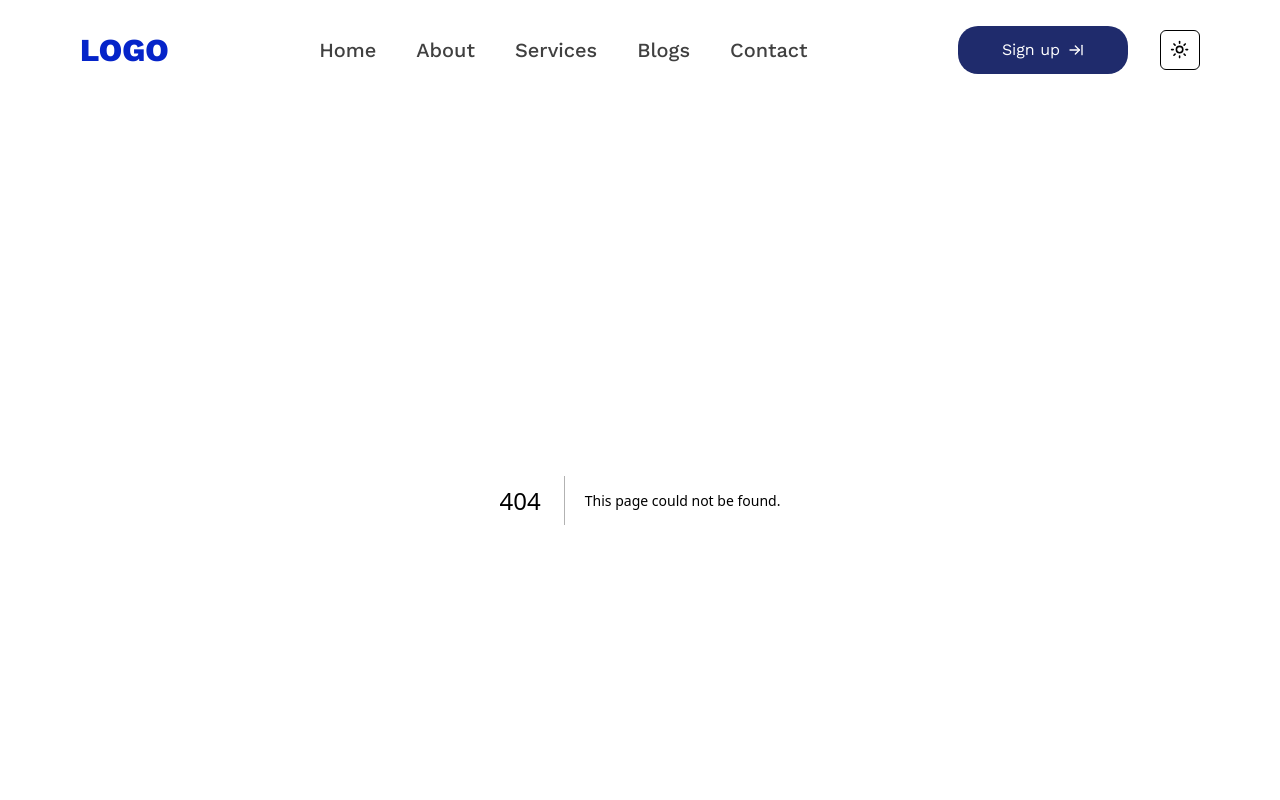
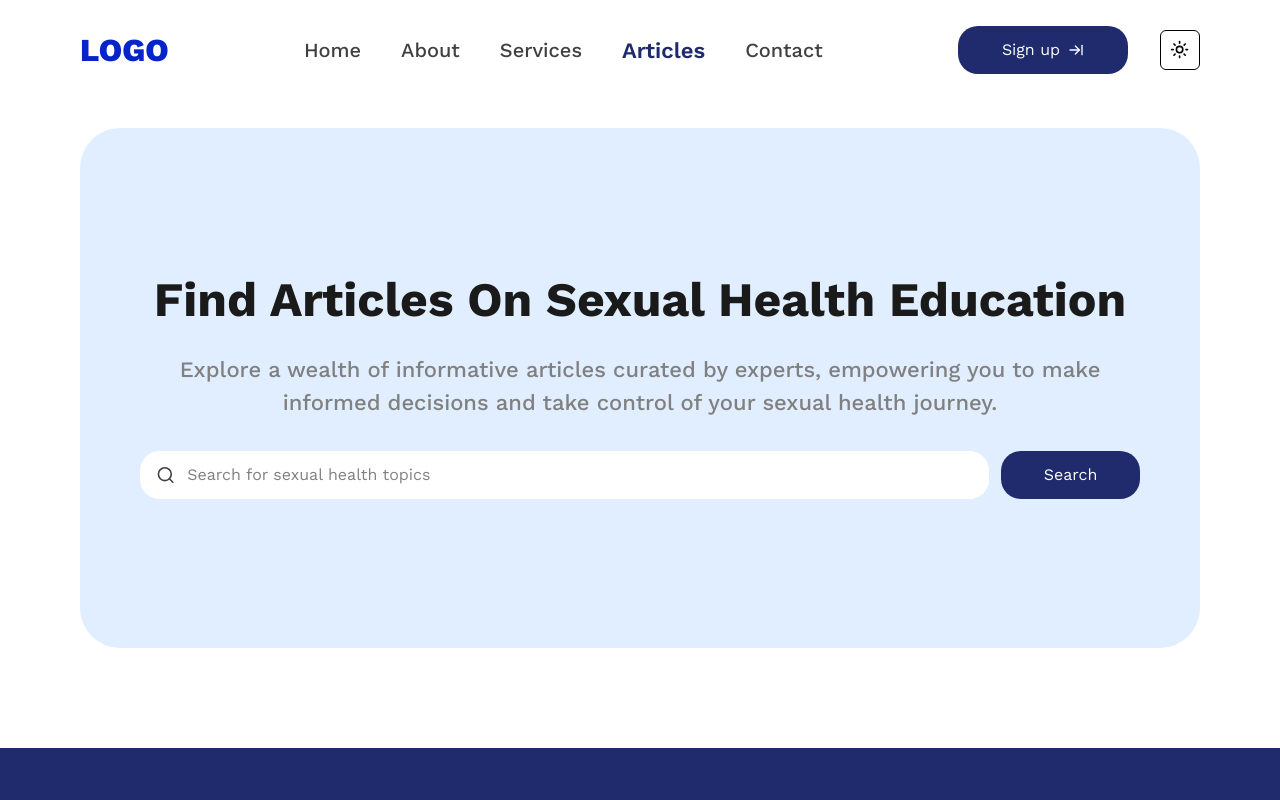
Before and after one commit to Perpy-del/BeeAware, a Next.js app: page /articles in a window 1280 px wide. Before the commit this address had no page. Shown: the top 800 px of the page. Built offline with nearby package versions, Linux system fonts and the light colour scheme.

Commit message:
chore: add search section on articles page

```diff
--- /dev/null
+++ b/app/articles/page.tsx
@@ -0,0 +1,13 @@
+import SearchArticleComponent from '@/components/ArticlesComponents/SearchArticleComponent';
+
+type Props = {};
+
+const ArticlesPage = (props: Props) => {
+  return (
+    <div>
+      <SearchArticleComponent />
+    </div>
+  );
+};
+
+export default ArticlesPage;
--- a/app/globals.css
+++ b/app/globals.css
@@ -2,8 +2,12 @@
 @tailwind components;
 @tailwind utilities;
 
-.contact-input::placeholder {
-    color: #808080
+.contact-input::placeholder, .articles-input::placeholder {
+    color: #808080;
+}
+
+.articles-input::placeholder {
+    font-size: 12px;
 }
 
 .about-card {
@@ -27,8 +31,14 @@
     transform: rotateY(180deg);
 }
 
+@media (min-width: 768px) {
+    .articles-input::placeholder {
+        font-size: 16px;
+    }
+}
+
 @media (min-width: 2560px) {
-    .contact-input::placeholder {
+    .contact-input::placeholder, .articles-input::placeholder {
         font-size: 28px;
     }
 }
--- /dev/null
+++ b/components/ArticlesComponents/SearchArticleComponent.tsx
@@ -0,0 +1,37 @@
+import { Button } from '@/components/ui/button';
+import { Search } from 'lucide-react';
+
+type Props = {};
+
+const SearchArticleComponent = (props: Props) => {
+  return (
+    <div className="bg-baAccent flex flex-col justify-center items-center sm:py-[30px] sm:px-4 lg:px-[60px] 3xl:px-56 3xl:mx-40 sm:rounded-[15px] lg:rounded-[40px] sm:h-fit lg:h-[520px] 3xl:h-[600px] sm:mx-5 lg:mx-20 lg:mt-7 sm:mb-[60px] lg:mb-[100px] space-y-8">
+      <h1 className="sm:text-headerThree lg:text-headerOne sm:font-ba_medium lg:font-ba_large text-baDark lg:leading-[43px] text-center">
+        Find Articles On Sexual Health Education
+      </h1>
+      <p className="sm:text-bodySize lg:text-headerFive 3xl:text-headerThree font-ba_normal text-center text-baSubtle">
+        Explore a wealth of informative articles curated by experts, empowering
+        you to make informed decisions and take control of your sexual health
+        journey.
+      </p>
+      <div className="flex sm:flex-col lg:flex-row items-center w-full gap-3 3xl:gap-10">
+        <div className="w-full bg-baLight flex items-center gap-3 pl-4 3xl:pl-8 rounded-[20px]">
+          <Search color="#404040" size={20} />
+          <input
+            type="text"
+            className="articles-input bg-baLight py-3 3xl:py-6 w-full outline-none border-none text-baDark rounded-tr-[20px] rounded-br-[20px]"
+            placeholder="Search for sexual health topics"
+          />
+        </div>
+        <Button
+          variant="primary"
+          className="w-[158px] 3xl:w-[250px] 3xl:h-[70px] 3xl:text-headerFour"
+        >
+          Search
+        </Button>
+      </div>
+    </div>
+  );
+};
+
+export default SearchArticleComponent;
--- a/components/HomepageComponents/FaqSection.tsx
+++ b/components/HomepageComponents/FaqSection.tsx
@@ -10,7 +10,7 @@ type Props = {};
 
 const FaqSection = (props: Props) => {
   return (
-    <div className="sm:mb-14 lg:mb-28 sm:pb-14 lg:pb-24 sm:px-5 lg:px-14 xl:px-20 3xl:px-40">
+    <div id='faq' className="sm:mb-14 lg:mb-28 sm:pb-14 lg:pb-24 sm:px-5 lg:px-14 xl:px-20 3xl:px-40">
       <h1 className="text-baDark dark:text-baSubtle sm:text-headerFour lg:text-headerThree xl:text-headerTwo 3xl:text-textLarge sm:font-ba_medium lg:font-ba_large text-center font-ba_large pb-5">
         Frequently Asked Questions
       </h1>
--- a/data.ts
+++ b/data.ts
@@ -14,8 +14,8 @@ export const navData = [
     link: '/services',
   },
   {
-    name: 'Blogs',
-    link: '/blogs',
+    name: 'Articles',
+    link: '/articles',
   },
   {
     name: 'Contact',
@@ -165,7 +165,7 @@ export const footerData = [
     links: [
       { href: '/services', text: 'Services' },
       { href: '/contact', text: 'Contact' },
-      { href: '/blog', text: 'Blog' },
+      { href: '/articles', text: 'Articles' },
       { href: '/tos', text: 'Terms of Service' },
     ],
   },
```
